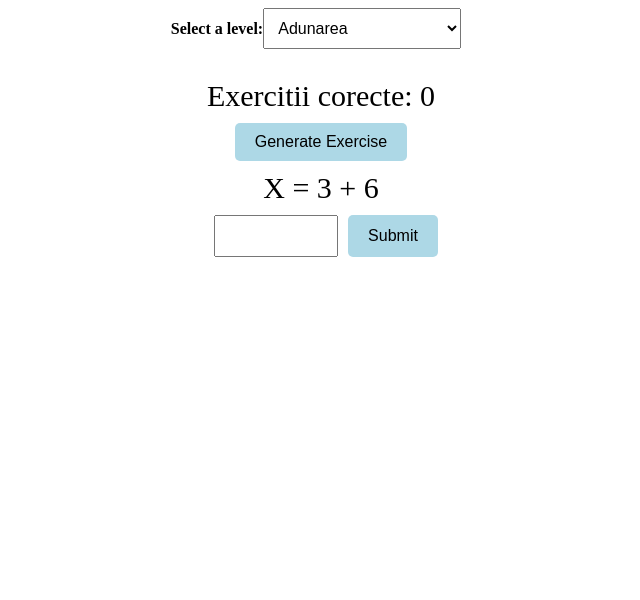
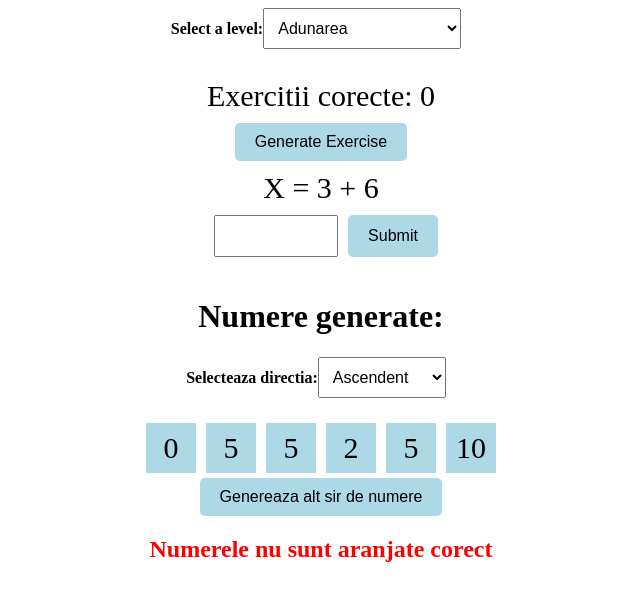
Before and after one commit to arturfrimu/exercises, a React (Create React App) app: page / in a window 1280 px wide. Shown: the top 600 px of the page, without its empty margins (319-959 px from the left). Built offline with nearby package versions, Linux system fonts and the light colour scheme.

Commit message:
Finish seven version

```diff
--- a/src/App.js
+++ b/src/App.js
@@ -1,11 +1,15 @@
 import React from 'react';
 import './App.css';
 import ExerciseGenerator from "./components/ExerciseGenerator";
+import SortingGenerator from "./components/sorting/SortingGenerator";
 
 
 function App() {
     return (
-        <ExerciseGenerator/>
+        <div>
+            <ExerciseGenerator/>
+            <SortingGenerator/>
+        </div>
     )
 }
 
--- /dev/null
+++ b/src/components/sorting/SortingGenerator.jsx
@@ -0,0 +1,119 @@
+import React, {useEffect, useState} from "react";
+
+const SortingGenerator = () => {
+    const [numbers, setNumbers] = useState([]);
+    const [draggedIndex, setDraggedIndex] = useState();
+    const [sortDirection, setSortDirection] = useState(0);
+
+    const changeSortDirectionHandler = (event) => {
+        setSortDirection(parseInt(event.target.value))
+    }
+
+    useEffect(() => {
+        generateNumbers()
+    }, [])
+
+    const generateNumbers = () => {
+        setNumbers([
+            Math.floor(Math.random() * 11),
+            Math.floor(Math.random() * 11),
+            Math.floor(Math.random() * 11),
+            Math.floor(Math.random() * 11),
+            Math.floor(Math.random() * 11),
+            Math.floor(Math.random() * 11)
+        ])
+    }
+
+    const onDragStart = (index) => {
+        setDraggedIndex(index);
+    };
+
+    const onDragOver = (index) => {
+        const draggedOverIndex = index;
+        if (draggedOverIndex === draggedIndex) {
+            return;
+        }
+        const newNumbers = [...numbers];
+        const temp = newNumbers[draggedIndex];
+        newNumbers[draggedIndex] = newNumbers[draggedOverIndex];
+        newNumbers[draggedOverIndex] = temp;
+        setNumbers(newNumbers);
+        setDraggedIndex(draggedOverIndex);
+    };
+
+
+    const checkSortAscending = () => {
+        for (let i = 0; i < numbers.length - 1; i++) {
+            if (numbers[i] > numbers[i + 1]) {
+                return false;
+            }
+        }
+        return true;
+    };
+
+    const checkSortDescending = () => {
+        for (let i = 0; i < numbers.length - 1; i++) {
+            if (numbers[i] < numbers[i + 1]) {
+                return false;
+            }
+        }
+        return true;
+    };
+
+    const checkSort = () => {
+        return sort[sortDirection]();
+    }
+
+    const sort = [checkSortAscending, checkSortDescending];
+
+    return (
+        <div style={{display: "flex", flexDirection: "column", alignItems: "center"}}>
+            <h1>Numere generate:</h1>
+            <div style={{textAlign: 'center'}}>
+                <label style={{fontWeight: 'bold', marginRight: '10px'}}>
+                    Selecteaza directia:
+                    <select value={sortDirection} onChange={changeSortDirectionHandler} style={{
+                        padding: '10px',
+                        fontSize: '16px',
+                        marginBottom: '20px',
+                    }}>
+                        <option value="0">Ascendent</option>
+                        <option value="1">Descendent</option>
+                    </select>
+                </label>
+            </div>
+            <div style={{display: "flex", alignItems: "center", fontSize: "30px"}}>
+                {numbers.map((number, index) => (
+                    <div style={{
+                        margin: "5px",
+                        display: "flex",
+                        alignItems: "center",
+                        justifyContent: "center",
+                        textAlign: "center",
+                        fontSize: "30px",
+                        transition: "all 3s",
+                        padding: "10px",
+                        width: "30px",
+                        height: "30px",
+                        background: "lightblue"
+                    }}
+                         key={index}
+                         draggable
+                         onDragStart={() => onDragStart(index)}
+                         onDragOver={() => onDragOver(index)}
+                    >
+                        {number}
+                    </div>
+                ))}
+            </div>
+            <button onClick={generateNumbers}>Genereaza alt sir de numere</button>
+            <h2 style={{color: checkSort() ? "green" : "red"}}>
+                {checkSort()
+                    ? "Numerele sunt aranjate corect"
+                    : "Numerele nu sunt aranjate corect"}
+            </h2>
+        </div>
+    );
+}
+
+export default SortingGenerator;
```
